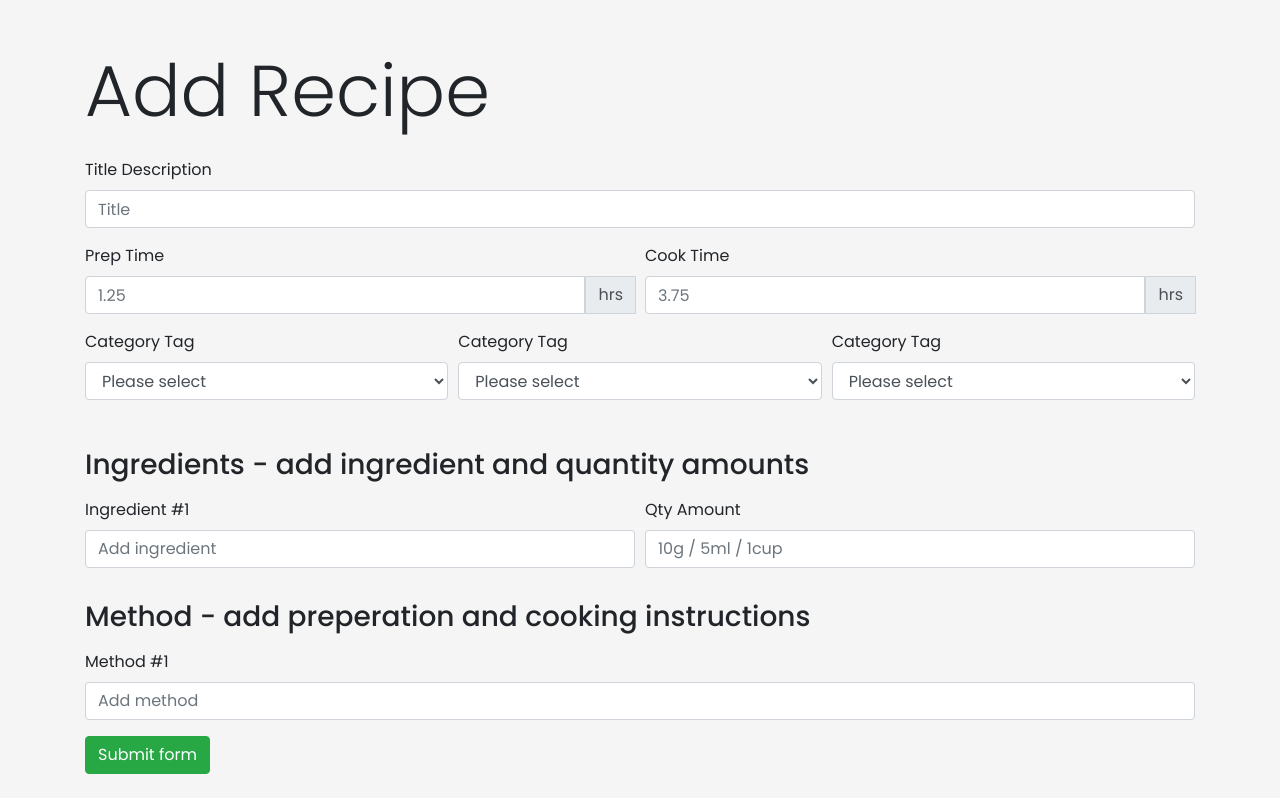
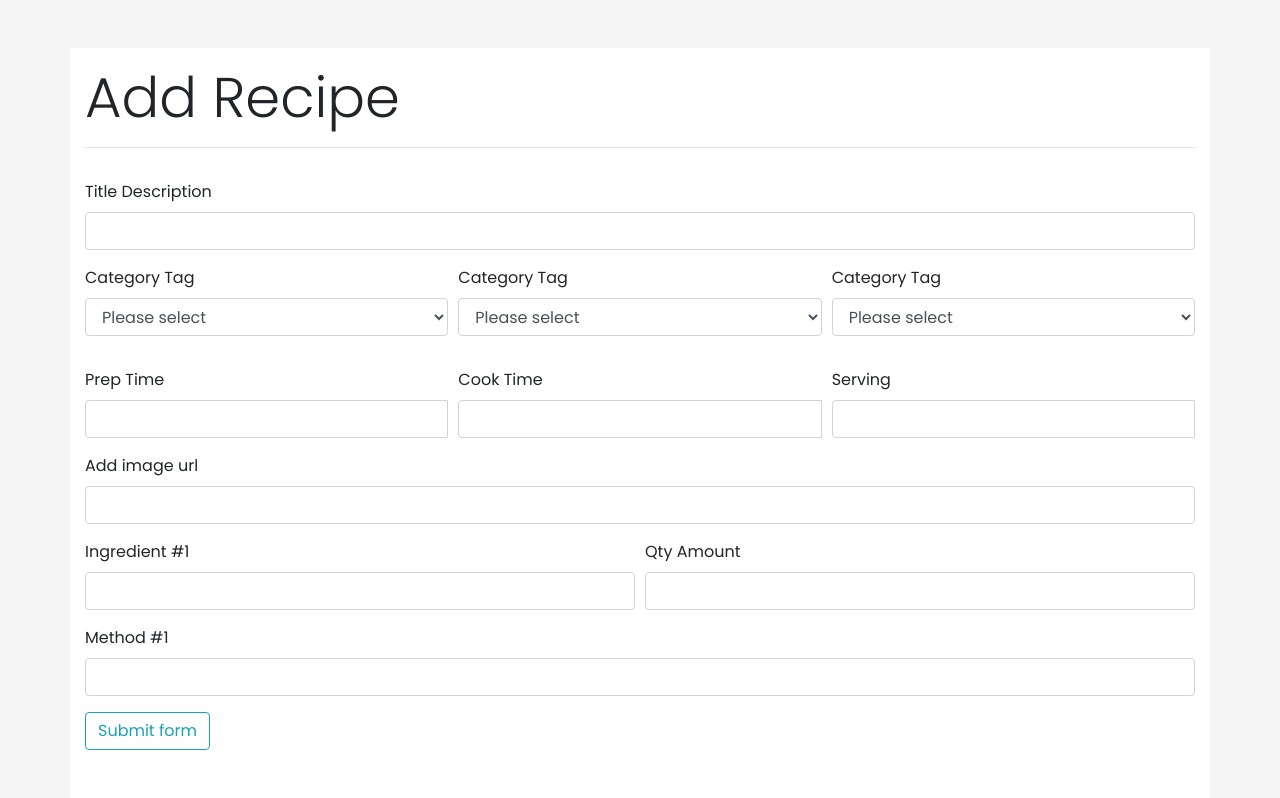
Before and after one commit to stu1612/cookbook, a Flask app: page /add_recipe in a window 1280 px wide. Shown: the part 56-854 px from the top of the page. Before the commit the page ends 830 px from the top, so only its background shows below. Run offline with Flask 2, Linux system fonts and the light colour scheme; some libraries are stand-ins or nearby versions.

Commit message:
add_recipe form content displays correctly - ready to build a RecipeForm in forms.py and include in add_recipe.html

```diff
--- a/app.py
+++ b/app.py
@@ -1,7 +1,11 @@
 import os
-from flask import Flask, render_template, url_for
+from flask import Flask, render_template, url_for, request
+from flask_pymongo import PyMongo
 
 app = Flask(__name__)
+# app.config["MONGO_DBNAME"] = 'recipe_collection'
+# app.config["MONGO_URI"] = os.environ.get('MONGO_URI')
+
 
 recipes = [{
         'title': 'Italien Lasagna with chorizo, feta cheese and spinach',
@@ -57,6 +61,11 @@ def add_recipe():
     return render_template('add_recipe.html', title='Create Recipe')
 
 
+@app.route('/post_recipe')
+def post_recipe():
+    return render_template('add_recipe.html', title='Create Recipe')
+
+
 if __name__ == '__main__':
     app.run(host = os.environ.get('IP'),
         port = int(os.environ.get('PORT')),
--- a/forms.py
+++ b/forms.py
@@ -1,5 +0,0 @@
-from flask_wtf import Form
-from wtforms import StringField
-
-class Recipeform(Form):
-    title = StringField('Title', validators=[])
--- a/templates/add_recipe.html
+++ b/templates/add_recipe.html
@@ -1,39 +1,14 @@
 {% extends "base.html" %} {% block content %}
-<div class="container">
-    <h1 class="display-3 mt-5">Add Recipe</h1>
-    <form class="needs-validation" novalidate>
+<div class="container bg-white mt-5">
+    <h1 class="display-4 pt-3">Add Recipe</h1>
+    <hr>
+    <form method="POST" action="" class="needs-validation" novalidate>
         <div class="form-row">
             <div class="col-lg-12 mb-3 mt-3">
                 <label for="title">Title Description</label>
-                <input type="text" class="form-control" id="title" name="title" placeholder="Title" aria-describedby="inputGroupPrepend" required>
+                <input type="text" class="form-control" id="title" name="title" aria-describedby="inputGroupPrepend" required>
                 <div class="invalid-feedback">
                     Please add a title.
-                </div>
-            </div>
-        </div>
-        <div class="form-row">
-            <div class="col-lg-6 mb-3">
-                <label for="prep_time">Prep Time</label>
-                <div class="input-group">
-                    <input type="number" class="form-control" id="prep_time" name="prep_time" placeholder="1.25" aria-describedby="inputGroupPrepend" required>
-                    <div class="input-group-prepend">
-                        <span class="input-group-text" id="inputGroupPrepend">hrs</span>
-                    </div>
-                    <div class="invalid-feedback">
-                        Please add a preperation time
-                    </div>
-                </div>
-            </div>
-            <div class="col-lg-6 mb-3">
-                <label for="cook_time">Cook Time</label>
-                <div class="input-group">
-                    <input type="number" class="form-control" id="cook_time" name="cook_time" placeholder="3.75" aria-describedby="inputGroupPrepend" required>
-                    <div class="input-group-prepend">
-                        <span class="input-group-text" id="inputGroupPrepend">hrs</span>
-                    </div>
-                    <div class="invalid-feedback">
-                        Please add a cook time
-                    </div>
                 </div>
             </div>
         </div>
@@ -73,29 +48,61 @@
                 </div>
             </div>
         </div>
-        <h3 class="display-5 mt-3 mb-3">Ingredients - add ingredient and quantity amounts</h3>
+        <div class="form-row">
+            <div class="col-lg-4 mb-3">
+                <label for="prep_time">Prep Time</label>
+                <div class="input-group">
+                    <input type="number" class="form-control" id="prep_time" name="prep_time" aria-describedby="inputGroupPrepend" required>
+                    <div class="invalid-feedback">
+                        Please add a preperation time
+                    </div>
+                </div>
+            </div>
+            <div class="col-lg-4 mb-3">
+                <label for="cook_time">Cook Time</label>
+                <div class="input-group">
+                    <input type="number" class="form-control" id="cook_time" name="cook_time" aria-describedby="inputGroupPrepend" required>
+                    <div class="invalid-feedback">
+                        Please add a cook time
+                    </div>
+                </div>
+            </div>
+            <div class="col-lg-4 mb-3">
+                <label for="serving">Serving</label>
+                <div class="input-group">
+                    <input type="number" class="form-control" id="serving" name="serving" aria-describedby="inputGroupPrepend" required>
+                    <div class="invalid-feedback">
+                        How many will this recipe serve?
+                    </div>
+                </div>
+            </div>
+        </div>
+        <div class="form-row">
+            <div class="col-lg-12 mb-3">
+                <label for="image">Add image url</label>
+                <input type="text" class="form-control" id="image" name="image" aria-describedby="inputGroupPrepend">
+                <div class="invalid-feedback">
+                    Please add a image url.
+                </div>
+            </div>
+        </div>
         <div class="form-row">
             <div class="col-lg-6 mb-3">
                 <label for="ing1">Ingredient #1</label>
-                <input type="text" class="form-control" id="ing1" name="ing1" placeholder="Add ingredient" aria-describedby="inputGroupPrepend">
+                <input type="text" class="form-control" id="ing1" name="ing1" aria-describedby="inputGroupPrepend">
             </div>
             <div class="col-lg-6 mb-3">
                 <label for="qty1">Qty Amount</label>
-                <input type="text" class="form-control" id="qty1" name="qty1" placeholder="10g / 5ml / 1cup" aria-describedby="inputGroupPrepend">
+                <input type="text" class="form-control" id="qty1" name="qty1" aria-describedby="inputGroupPrepend">
             </div>
         </div>
-        <h3 class="display-5 mt-3 mb-3">Method - add preperation and cooking instructions</h3>
-
         <div class="form-row">
             <div class="col-lg-12 mb-3">
                 <label for="method1">Method #1</label>
-                <input type="text" class="form-control" id="method1" name="method1" placeholder="Add method" aria-describedby="inputGroupPrepend">
+                <input type="text" class="form-control" id="method1" name="method1" aria-describedby="inputGroupPrepend">
             </div>
         </div>
-
-
-
-        <button class="btn btn-success" type="submit">Submit form</button>
+        <button class="btn btn-outline-info mb-5" type="submit">Submit form</button>
     </form>
 </div>
 {% endblock content %}
```
Also changed, not shown: .c9/metadata/environment/app.py (+1 -1 lines), .c9/metadata/environment/forms.py (+1 -1 lines), .c9/metadata/environment/templates/add_recipe.html (+1 -1 lines), 1 other file.
